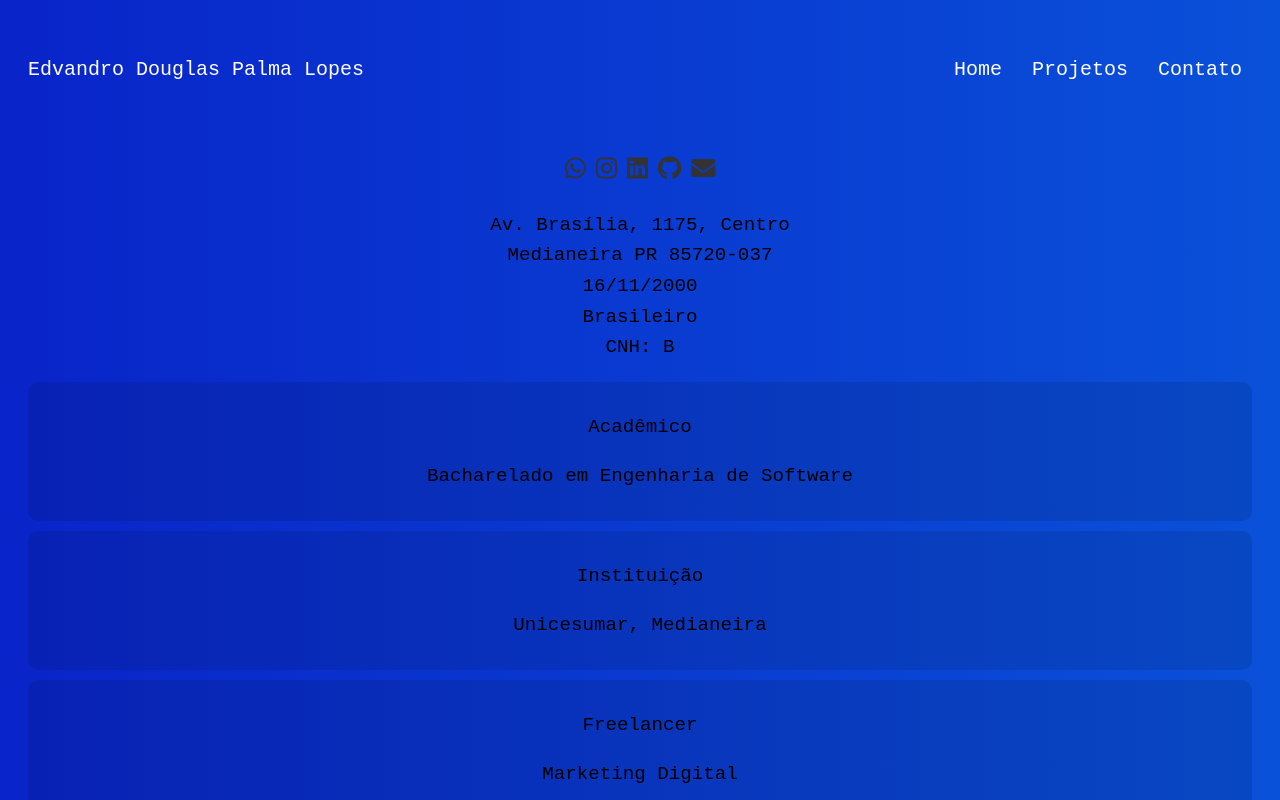
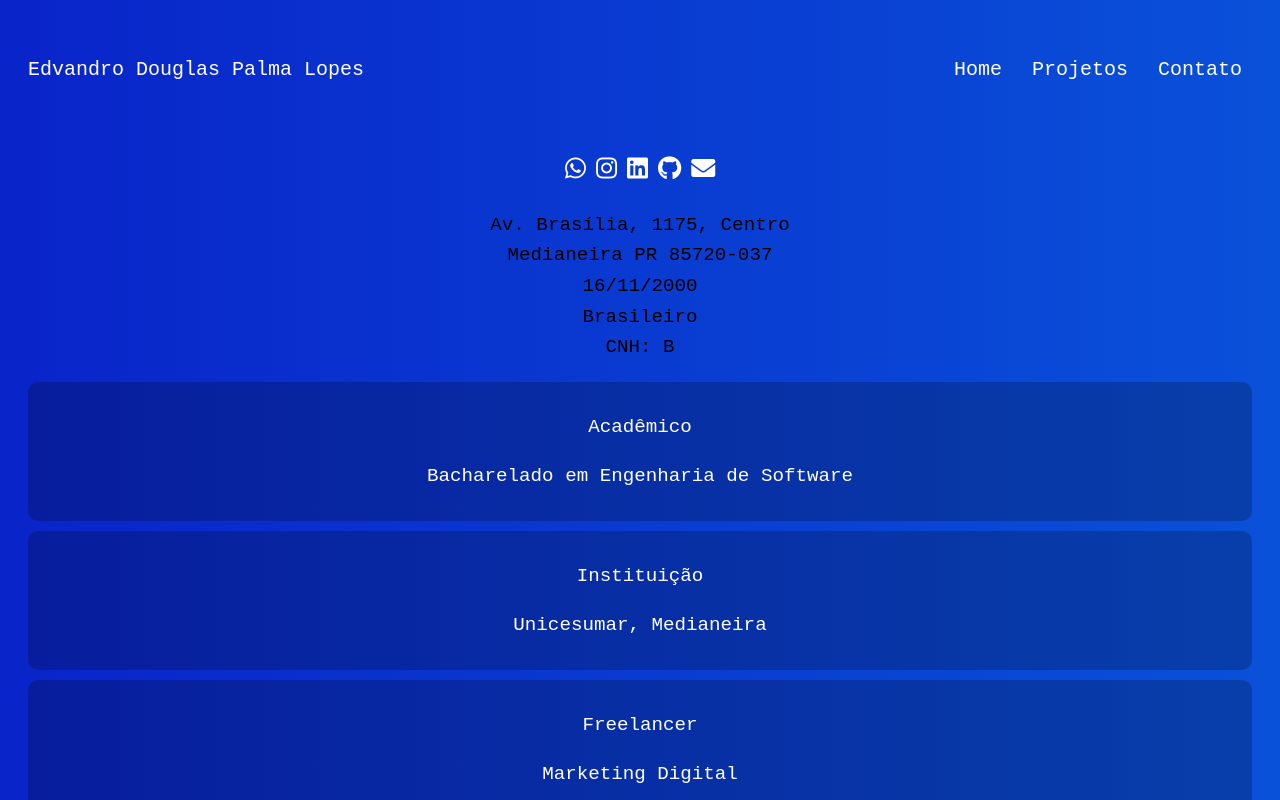
Before and after one commit to delvindhost/portfolio, a plain HTML site: page contato.html in a window 1280 px wide. Shown: the top 800 px of the page. Drawn offline with Linux system fonts and the light colour scheme.

Commit message:
atualizar

```diff
--- a/css/styles.css
+++ b/css/styles.css
@@ -217,7 +217,7 @@ section#projetos {
 }
 
 .contact-icons a {
-    color: #333;
+    color: #ffffff;
     margin-right: 10px;
 }
 
@@ -231,13 +231,13 @@ section#projetos {
 
 .formation-info,
 .language-info {
-    background-color: rgba(0, 0, 0, 0.1);
+    background-color: rgba(0, 0, 0, 0.215);
     padding: 10px;
     border-radius: 10px;
     margin-bottom: 10px;
     transition: background-color 0.3s ease, color 0.3s ease; /* Adiciona transição para cor do texto */
     text-align: center; /* Centraliza o texto */
-    color: #000000; /* Cor do texto inicial */
+    color: #ffffff; /* Cor do texto inicial */
 }
 
 .formation-info:hover,
```
